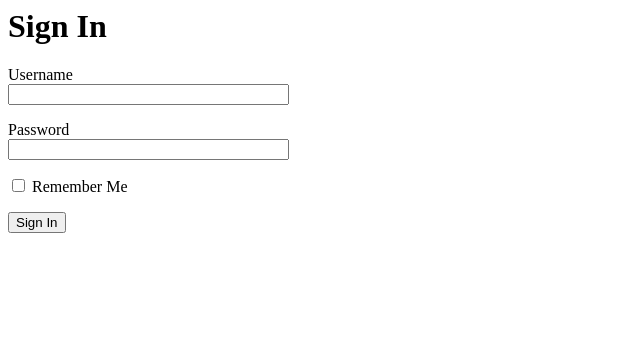
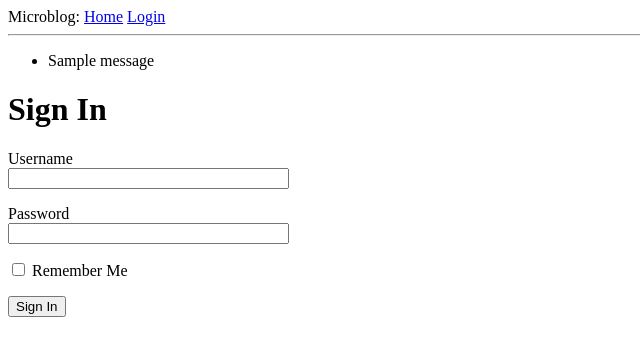
Before and after one commit to softdev9/flask_mission_master, a Flask app: page /login in a window 1280 px wide. Shown: the top 356 px of the page, without its empty margins (0-640 px from the left). Run offline with Flask 2, Linux system fonts and the light colour scheme; one stand-in notice (Sample message) is shown.

Commit message:
changed base view

```diff
--- a/app/templates/base.html
+++ b/app/templates/base.html
@@ -1,5 +1,27 @@
-<div>
-    Microblog:<br>
-    <a href="/index">Home</a><br>
-    <a href="/login">Login</a>
-</div>
+<html>
+    <head>
+        {% if title %}
+        <title>{{ title }} - microblog</title>
+        {% else %}
+        <title>microblog</title>
+        {% endif %}
+    </head>
+    <body>
+        <div>
+            Microblog:
+            <a href="/index">Home</a>
+            <a href="/login">Login</a>
+        </div>
+        <hr>
+        {% with messages = get_flashed_messages() %}
+        {% if messages %}
+        <ul>
+            {% for message in messages %}
+            <li>{{ message }}</li>
+            {% endfor %}
+        </ul>
+        {% endif %}
+        {% endwith %}
+        {% block content %}{% endblock %}
+    </body>
+</html>
--- a/app/templates/login.html
+++ b/app/templates/login.html
@@ -1,3 +1,5 @@
+{% extends "base.html" %}
+
 {% block content %}
 <html>
     <head>
```
